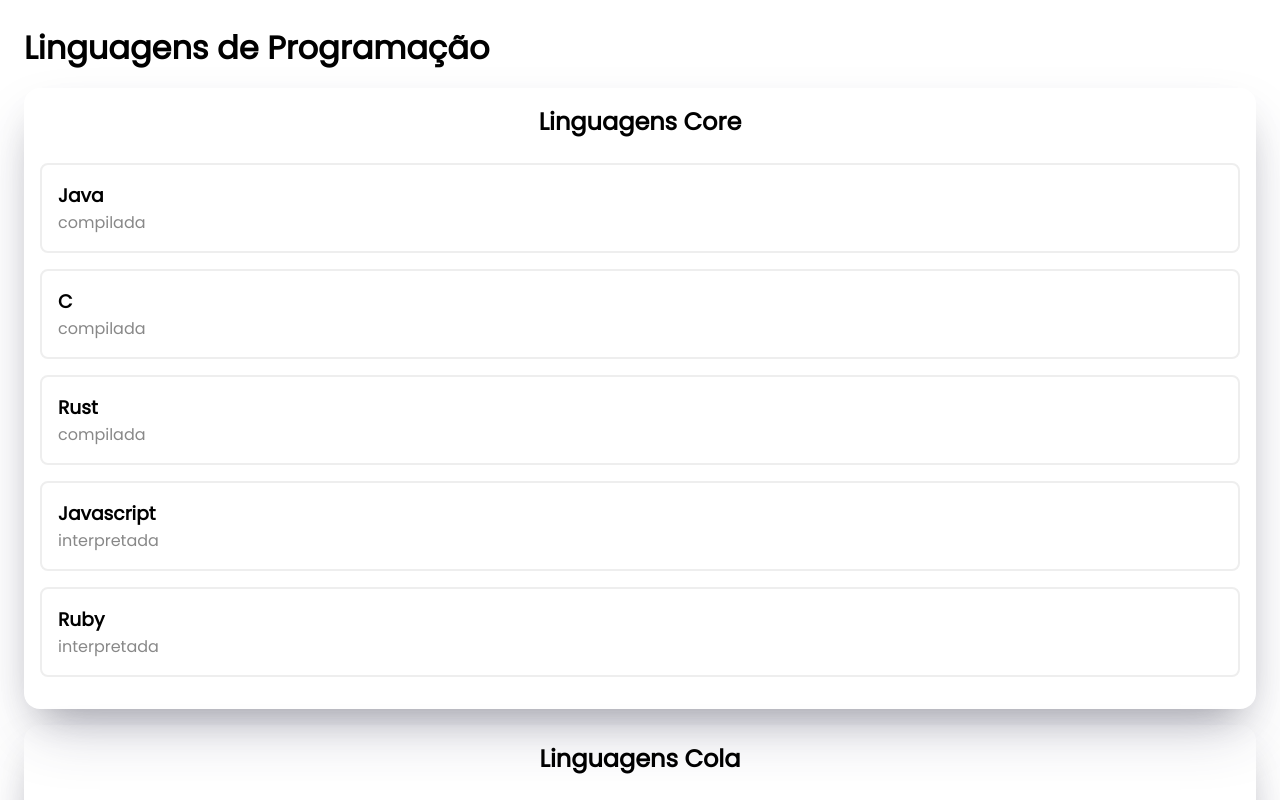
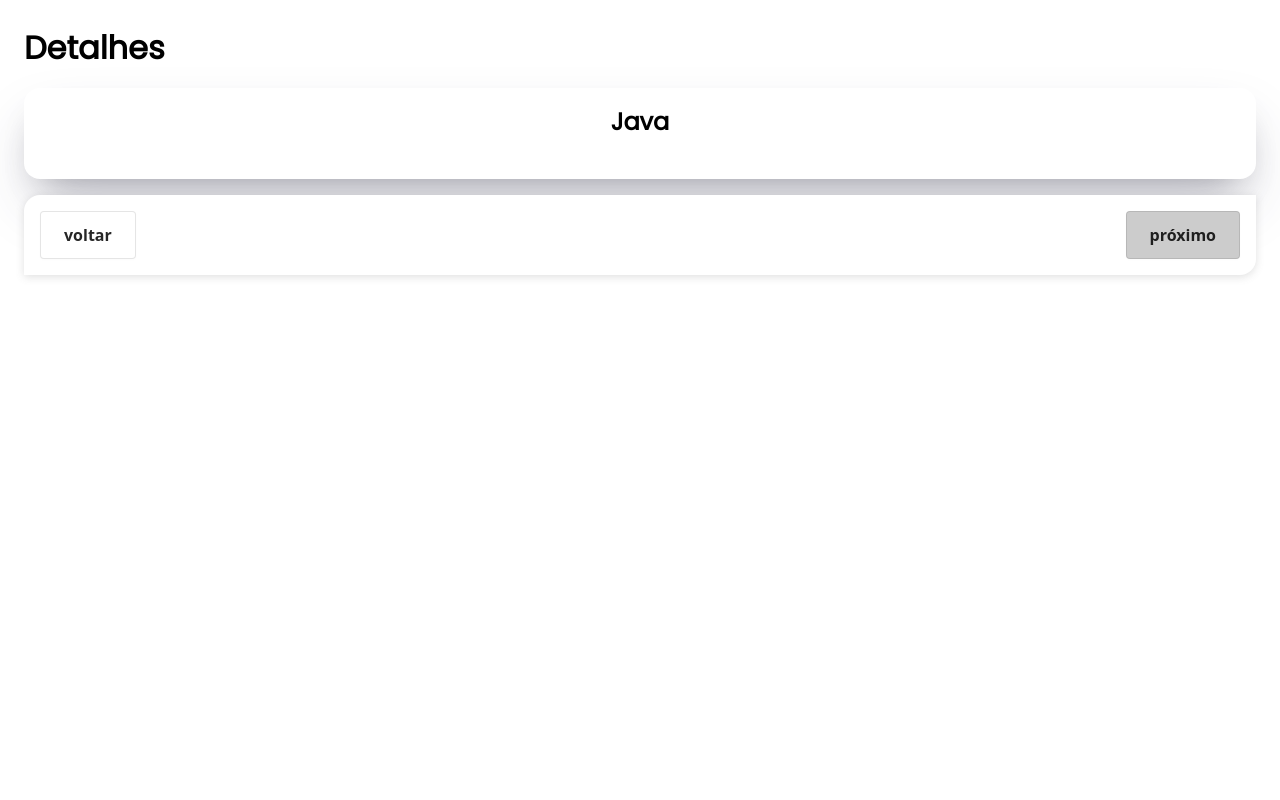
Before and after one commit to ElioNeto/auto-layout, an Angular app: page / in a window 1280 px wide. Shown: the top 800 px of the page. Built offline with nearby package versions, Linux system fonts and the light colour scheme.

Commit message:
adding new page

```diff
--- a/src/app/core/core.component.html
+++ b/src/app/core/core.component.html
@@ -1,7 +1,8 @@
 <div class="container">
-  <div class="page" *ngFor="let page of layout.pages">
-    <app-page [page]="page" [id]="page.id"></app-page>
-  </div>
+  <app-page
+    [page]="layout.pages[currentPage - 1]"
+    [id]="layout.pages[currentPage - 1].id"
+  ></app-page>
   <div class="actions">
     <button (click)="toPreviousPage()" [disabled]="currentPage === 1">
       voltar
--- a/src/app/core/core.component.ts
+++ b/src/app/core/core.component.ts
@@ -133,10 +133,21 @@ export class CoreComponent implements OnInit {
           },
         ],
       },
+      {
+        title: "Detalhes",
+        id: "page002",
+        sections: [
+          {
+            id: "section004",
+            title: "Java",
+            description: "nullPointerException",
+          },
+        ],
+      },
     ],
   };
 
-  currentPage: number = 1;
+  currentPage: number = 2;
   totalPages: number = this.layout.pages.length;
   constructor() {}
   ngOnInit(): void {}
```
